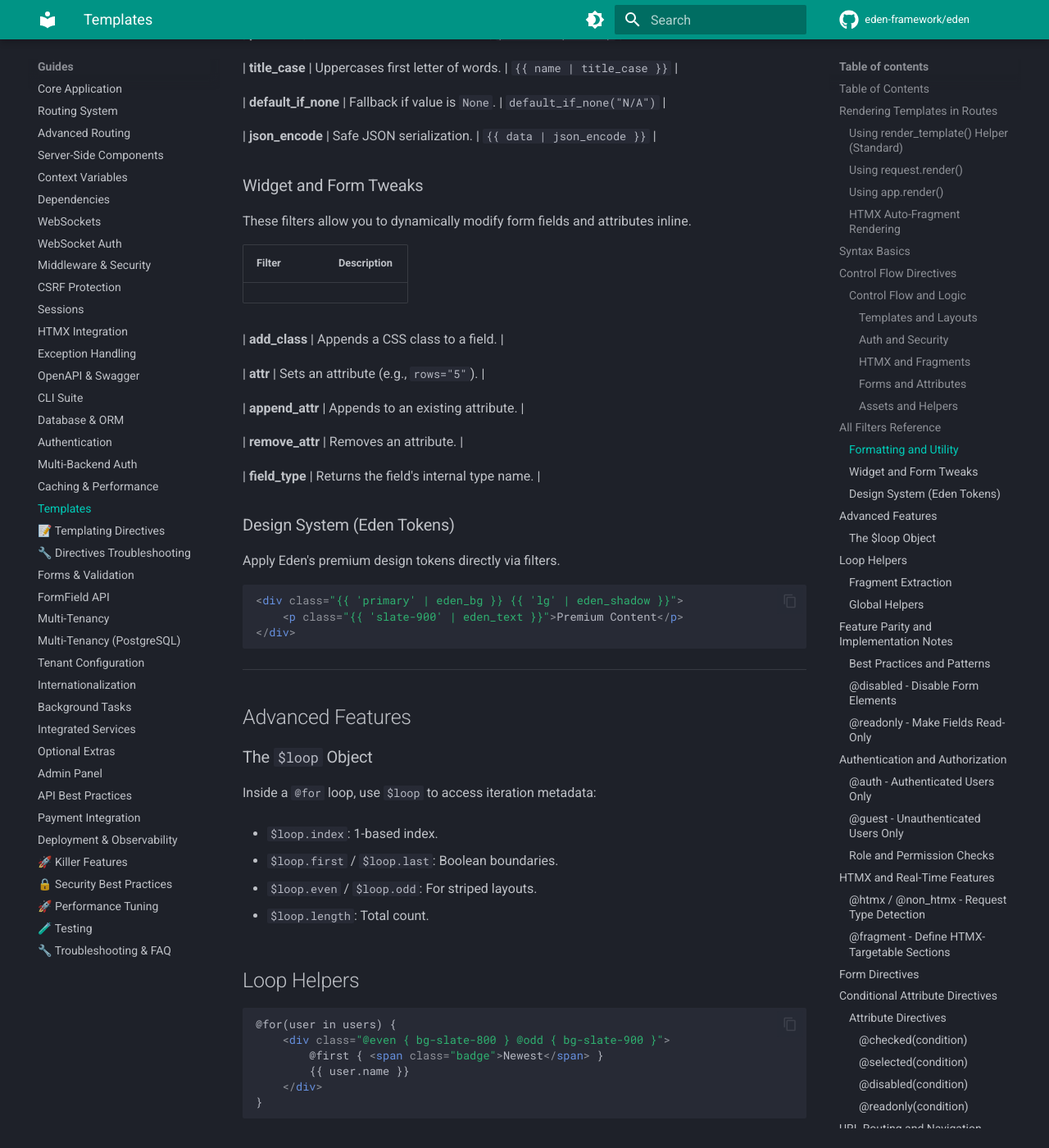
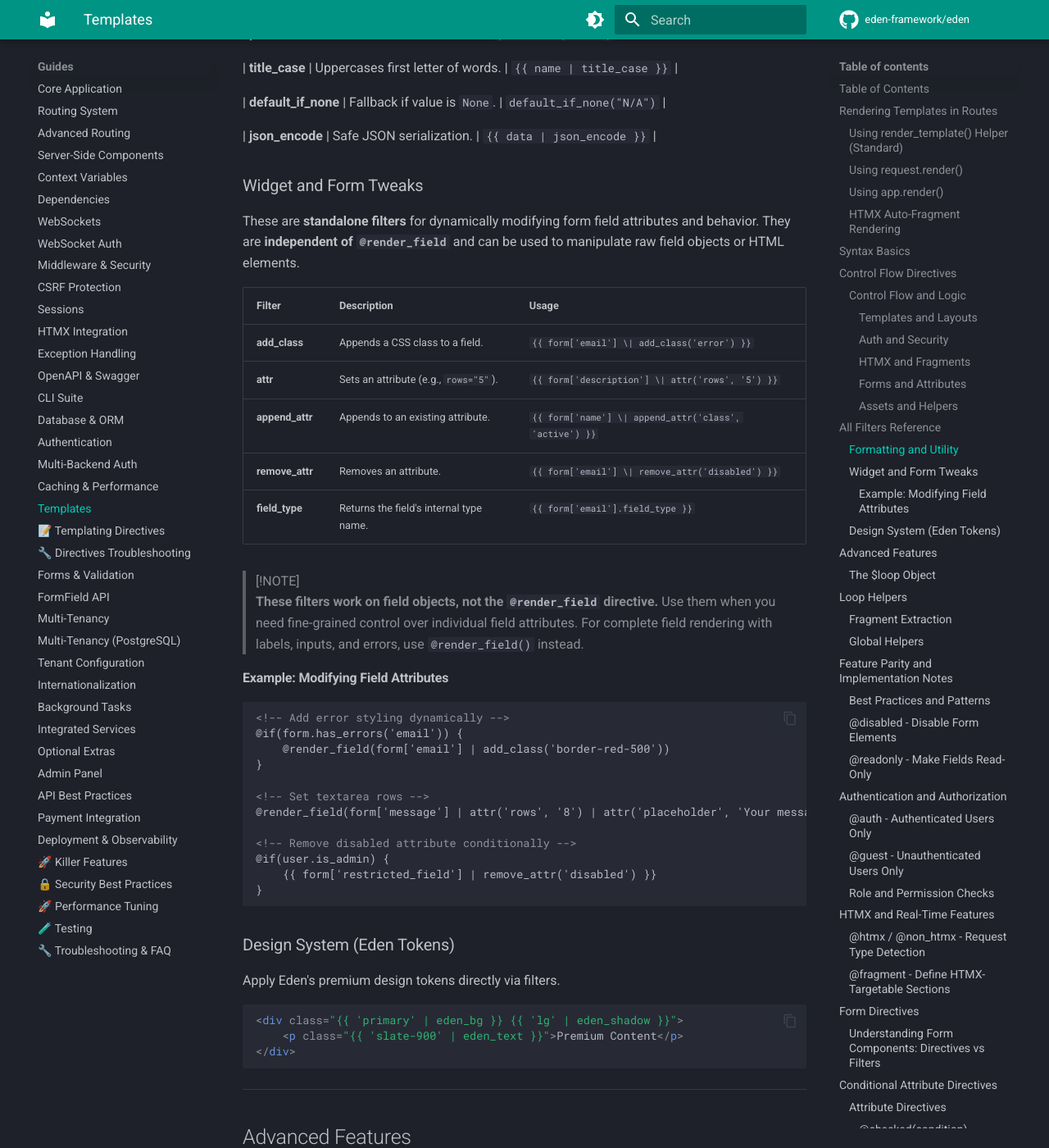
Before and after one commit to kwabenaberko25/eden, an MkDocs documentation site: the page built from docs/guides/templating.md, in a window 1280 px wide and 1400 px high, scrolled down 5876 px. Shown: the whole window at 82% size. Built offline with MkDocs 1.6.1 and Material for MkDocs 9.7.7, drawn with Linux system fonts in a browser that asks for light colours; comment, search, counter and statistics services are not loaded; some of the changed text lies outside the part shown.

Commit message:
docs(templating): clarify relationship between filters and @render_field directive
- Add clear distinction: 'Widget and Form Tweaks' filters are standalone, not part of @render_field
- Document that add_class, attr, append_attr, remove_attr, field_type work on field objects
- Create comparison table showing directives vs filters with examples
- Add note explaining when to use each approach
- Include practical examples of combining filters with @render_field

Addresses question about whether these filters are part of the @render_field tag.
Answer: No, they're independent filters for fine-grained attribute control.

````diff
--- a/docs/guides/templating.md
+++ b/docs/guides/templating.md
@@ -253,20 +253,35 @@
 
 ### Widget and Form Tweaks
 
-These filters allow you to dynamically modify form fields and attributes inline.
-
-| Filter | Description |
-| :--- | :--- |
-
-| **add_class** | Appends a CSS class to a field. |
-
-| **attr** | Sets an attribute (e.g., `rows="5"`). |
-
-| **append_attr** | Appends to an existing attribute. |
-
-| **remove_attr** | Removes an attribute. |
-
-| **field_type** | Returns the field's internal type name. |
+These are **standalone filters** for dynamically modifying form field attributes and behavior. They are **independent of `@render_field`** and can be used to manipulate raw field objects or HTML elements.
+
+| Filter | Description | Usage |
+| :--- | :--- | :--- |
+| **add_class** | Appends a CSS class to a field. | `{{ form['email'] \| add_class('error') }}` |
+| **attr** | Sets an attribute (e.g., `rows="5"`). | `{{ form['description'] \| attr('rows', '5') }}` |
+| **append_attr** | Appends to an existing attribute. | `{{ form['name'] \| append_attr('class', 'active') }}` |
+| **remove_attr** | Removes an attribute. | `{{ form['email'] \| remove_attr('disabled') }}` |
+| **field_type** | Returns the field's internal type name. | `{{ form['email'].field_type }}` |
+
+> [!NOTE]
+> **These filters work on field objects, not the `@render_field` directive.** Use them when you need fine-grained control over individual field attributes. For complete field rendering with labels, inputs, and errors, use `@render_field()` instead.
+
+#### Example: Modifying Field Attributes
+
+```html
+<!-- Add error styling dynamically -->
+@if(form.has_errors('email')) {
+    @render_field(form['email'] | add_class('border-red-500'))
+}
+
+<!-- Set textarea rows -->
+@render_field(form['message'] | attr('rows', '8') | attr('placeholder', 'Your message here...'))
+
+<!-- Remove disabled attribute conditionally -->
+@if(user.is_admin) {
+    {{ form['restricted_field'] | remove_attr('disabled') }}
+}
+```
 
 ### Design System (Eden Tokens)
 
@@ -656,6 +671,19 @@
 ---
 
 ## Form Directives
+
+### Understanding Form Components: Directives vs Filters
+
+Eden provides two complementary approaches for working with forms:
+
+| Component | Type | Purpose | Example |
+| :--- | :--- | :--- | :--- |
+| **@render_field()** | Directive | Complete field rendering (label + input + errors) | `@render_field(form['email'])` |
+| **add_class, attr, etc.** | Filters | Individual attribute modification | `form['email'] \| add_class('error')` |
+| **@checked, @selected** | Directives | Conditional HTML attributes | `@checked(user.active)` |
+| **@error, @old** | Directives | Form validation helpers | `@error('email')` or `@old('name')` |
+
+**The "Widget and Form Tweaks" filters listed in the Filters Reference are NOT part of `@render_field()`** — they're standalone filters for fine-grained field manipulation. Use them when you need programmatic control over individual field attributes.
 
 ---
 
````
